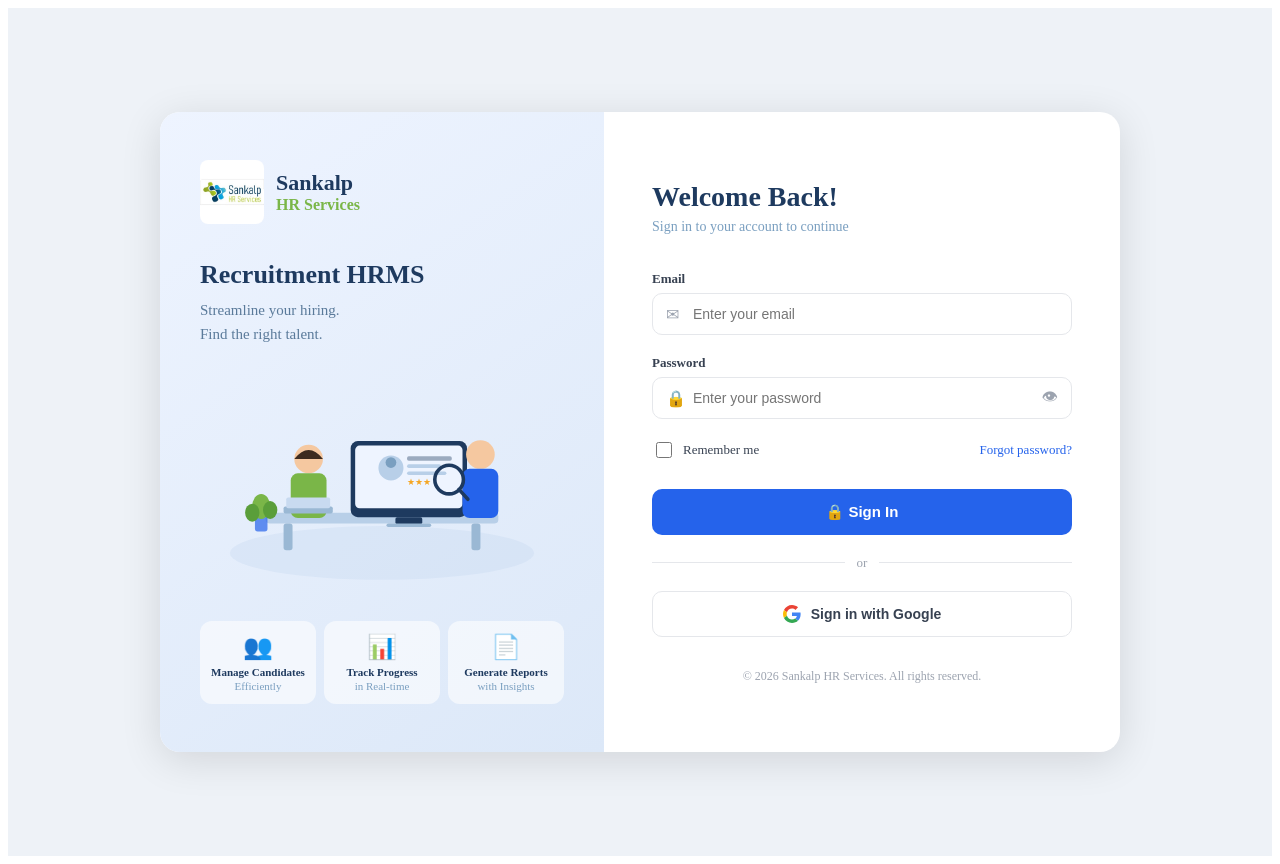
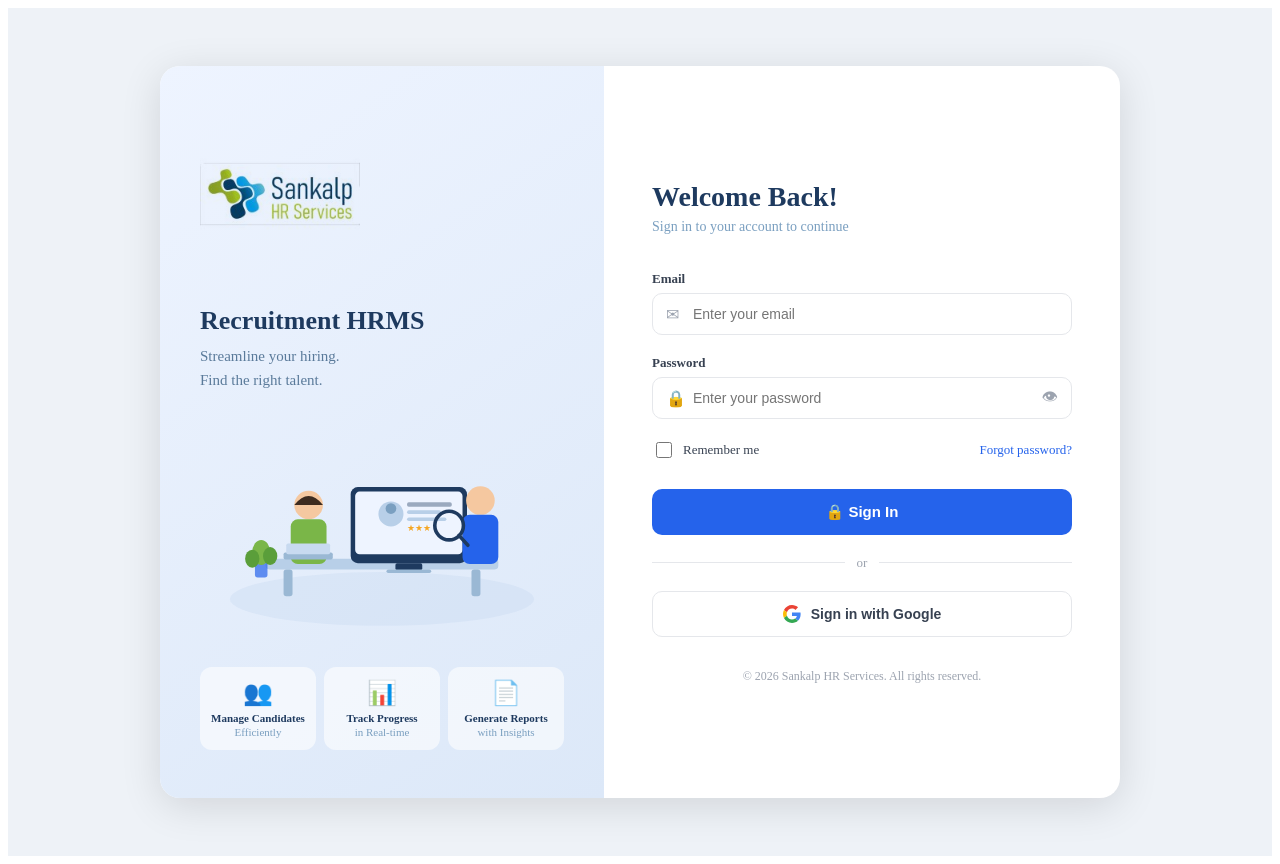
Before and after one commit to sudeepsankalphr-boop/sankalp-db, a React (Vite) app in the folder frontend/: page /login in a window 1280 px wide. Built offline with nearby package versions, Linux system fonts and the light colour scheme; no server answers; the HTML template or start-up script is replaced by a standard one.

Commit message:
fix: enlarge logo and remove text label on login page

```diff
--- a/frontend/src/pages/Login.jsx
+++ b/frontend/src/pages/Login.jsx
@@ -38,12 +38,8 @@ export default function Login() {
         {/* Left panel */}
         <div style={{ flex: 1, background: 'linear-gradient(145deg, #eef4ff 0%, #dce8f8 100%)', padding: '48px 40px', display: 'flex', flexDirection: 'column', minWidth: 0 }}>
           {/* Logo */}
-          <div style={{ display: 'flex', alignItems: 'center', gap: 12, marginBottom: 36 }}>
-            <img src={logo} alt="Sankalp HR Services" style={{ width: 64, height: 64, objectFit: 'contain', borderRadius: 8 }} />
-            <div>
-              <div style={{ fontSize: 22, fontWeight: 800, color: '#1e3a5f', lineHeight: 1.1 }}>Sankalp</div>
-              <div style={{ fontSize: 16, fontWeight: 700, color: '#7ab648', lineHeight: 1.2 }}>HR Services</div>
-            </div>
+          <div style={{ marginBottom: 28 }}>
+            <img src={logo} alt="Sankalp HR Services" style={{ width: 160, height: 160, objectFit: 'contain', mixBlendMode: 'multiply' }} />
           </div>
 
           {/* Headline */}
```
